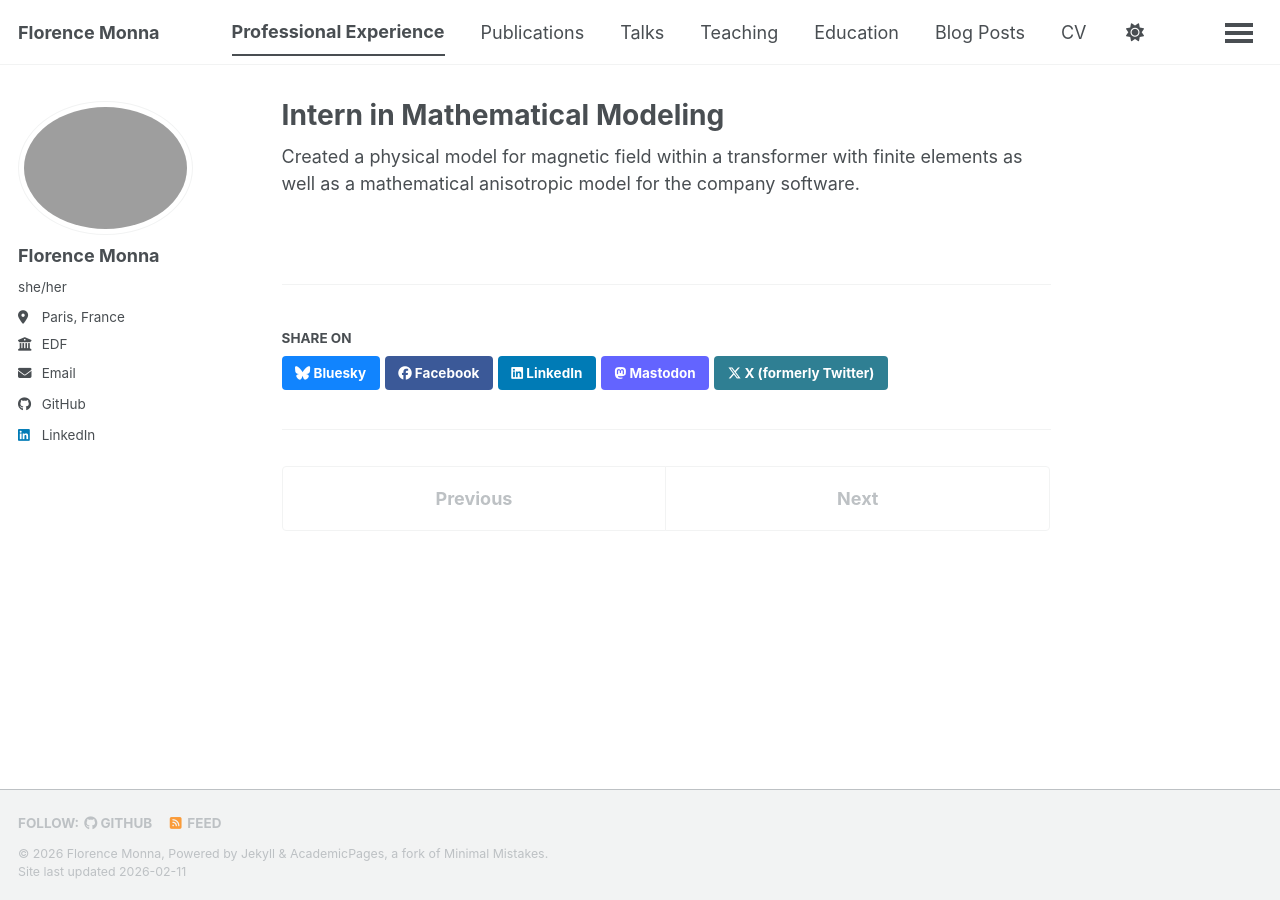
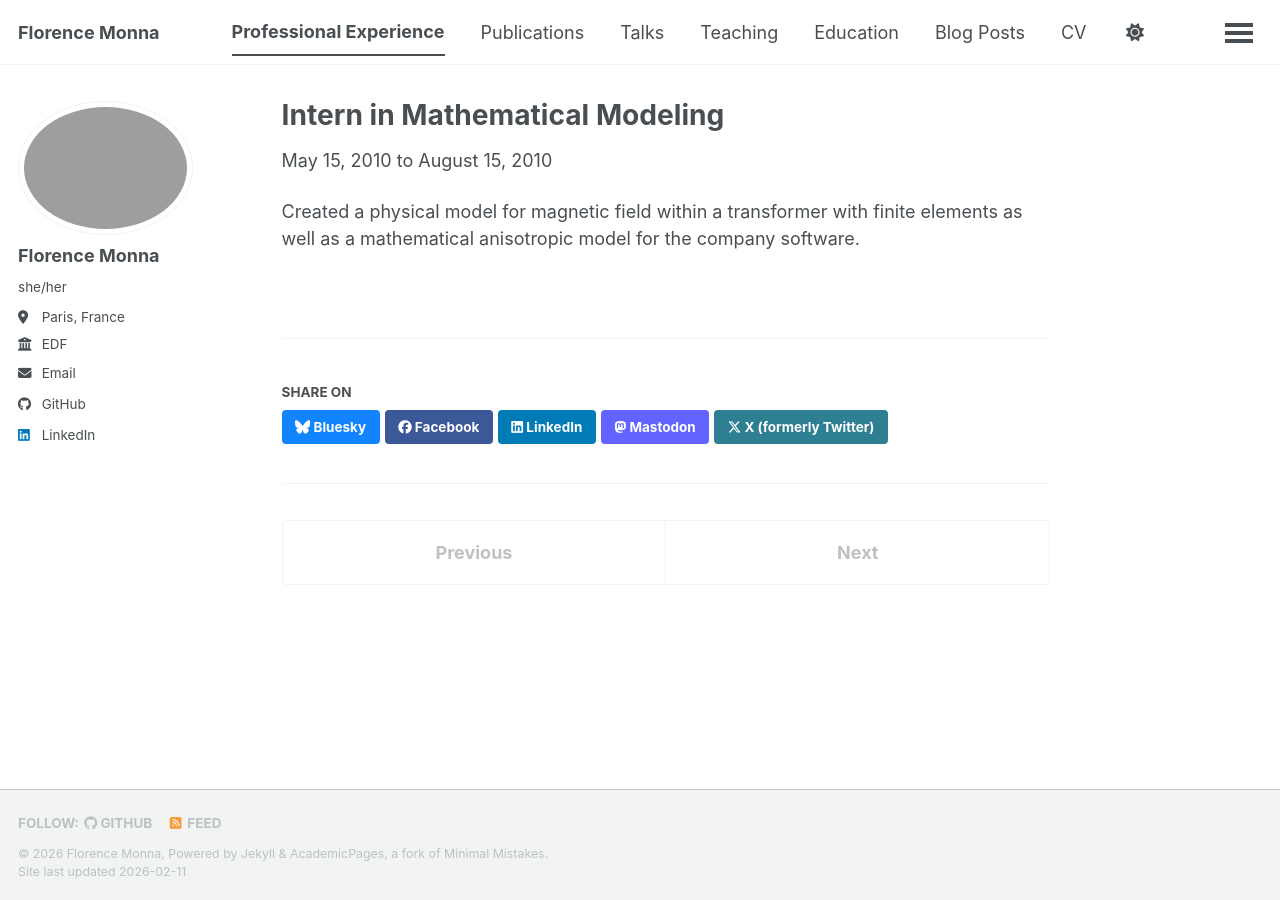
Before and after one commit to fmonna/fmonna.github.io, a Jekyll site: the page built from _experience/areva.md, in a window 1280 px wide. Built offline with Jekyll 4.4.1, drawn with Linux system fonts in a browser that asks for light colours; a script bundle is joined from its source files by our own code; library files that are not in the unit come from our copies; some of the changed lines change nothing that is shown.

Commit message:
Update areva.md

```diff
--- a/_experience/areva.md
+++ b/_experience/areva.md
@@ -2,7 +2,8 @@
 title: "Intern in Mathematical Modeling"
 location: Stafford, UK
 company: Electromagnetic Group of AREVA T\&D
-date: 2010-05-15 to 2010-08-15
+startdate: 2010-05-15
+enddate: 2010-08-15
 collection: experience
 en_short: "Created a physical model for magnetic field within a transformer with finite elements as well as a mathematical anisotropic model for the company software"
 ---
```
